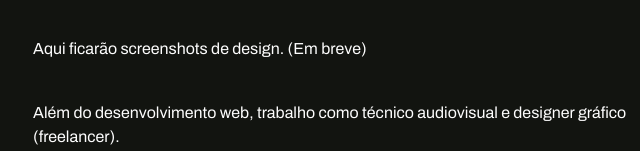
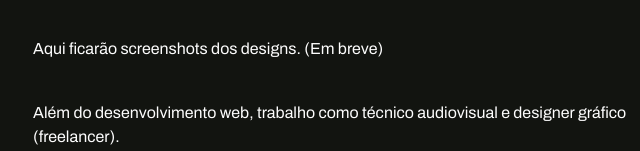
Before and after one commit to ithallolima/portfolio, a website: page index.html in a window 1280 px wide. Shown: the part 649-800 px from the top of the page, 375-1015 px from the left. Drawn offline with nearby package versions, Linux system fonts and the light colour scheme; a web font is replaced by a local one.

Commit message:
Correção ortográfica

```diff
--- a/index.html
+++ b/index.html
@@ -135,7 +135,7 @@
       <section id="design">
         <h2>Design</h2>
         <div class="content">
-          <p>Aqui ficarão screenshots de design. (Em breve)</p>
+          <p>Aqui ficarão screenshots dos designs. (Em breve)</p>
         </div>
       </section>
       <section id="other">
```
